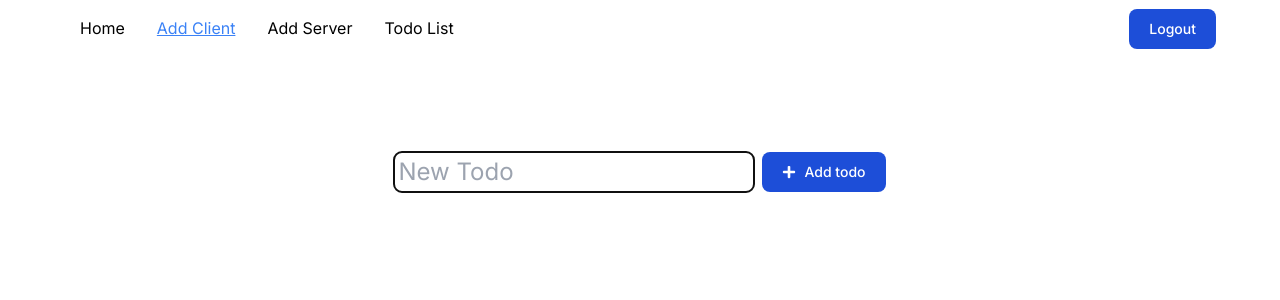
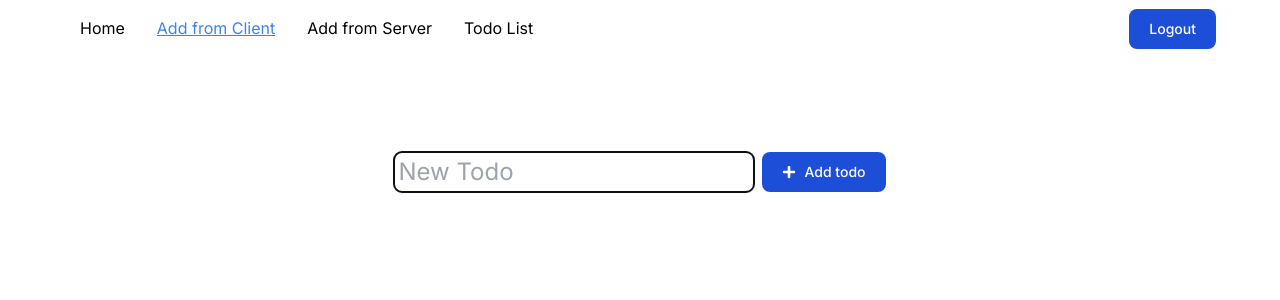
Before and after one commit to Omegapoint/Next.js-101, a Next.js app: page /add-client in a window 1280 px wide. Shown: the top 300 px of the page. Built offline with nearby package versions, Linux system fonts and the light colour scheme.

Commit message:
Change words

```diff
--- a/src/components/Header.tsx
+++ b/src/components/Header.tsx
@@ -22,13 +22,13 @@ const Header = () => {
           href="/add-client"
           className={`${LINK} ${pathname === "/add-client" ? ACTIVE_LINK : ""}`}
         >
-          Add Client
+          Add from Client
         </Link>
         <Link
           href="/add-server"
           className={`${LINK} ${pathname === "/add-server" ? ACTIVE_LINK : ""}`}
         >
-          Add Server
+          Add from Server
         </Link>
         <Link
           href="/todos"
```
Also changed, not shown: src/components/AddTodoClient.tsx (+8 -1 lines).
